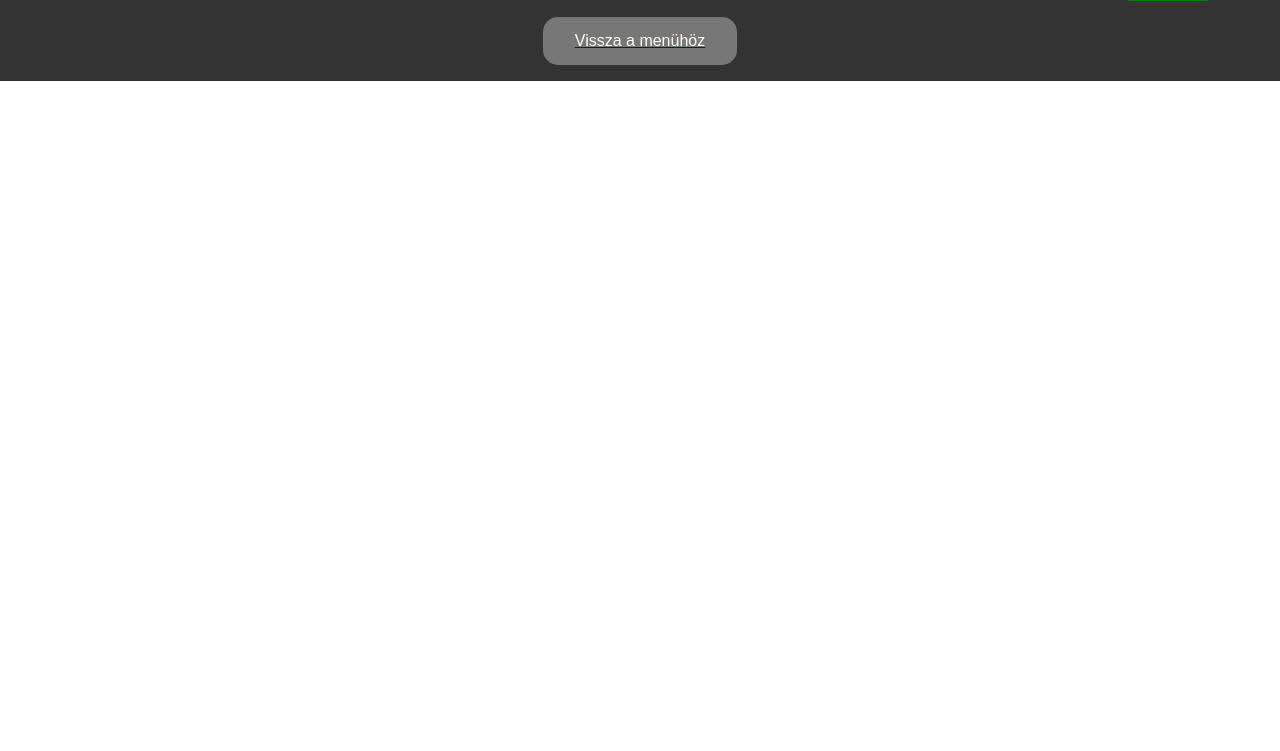
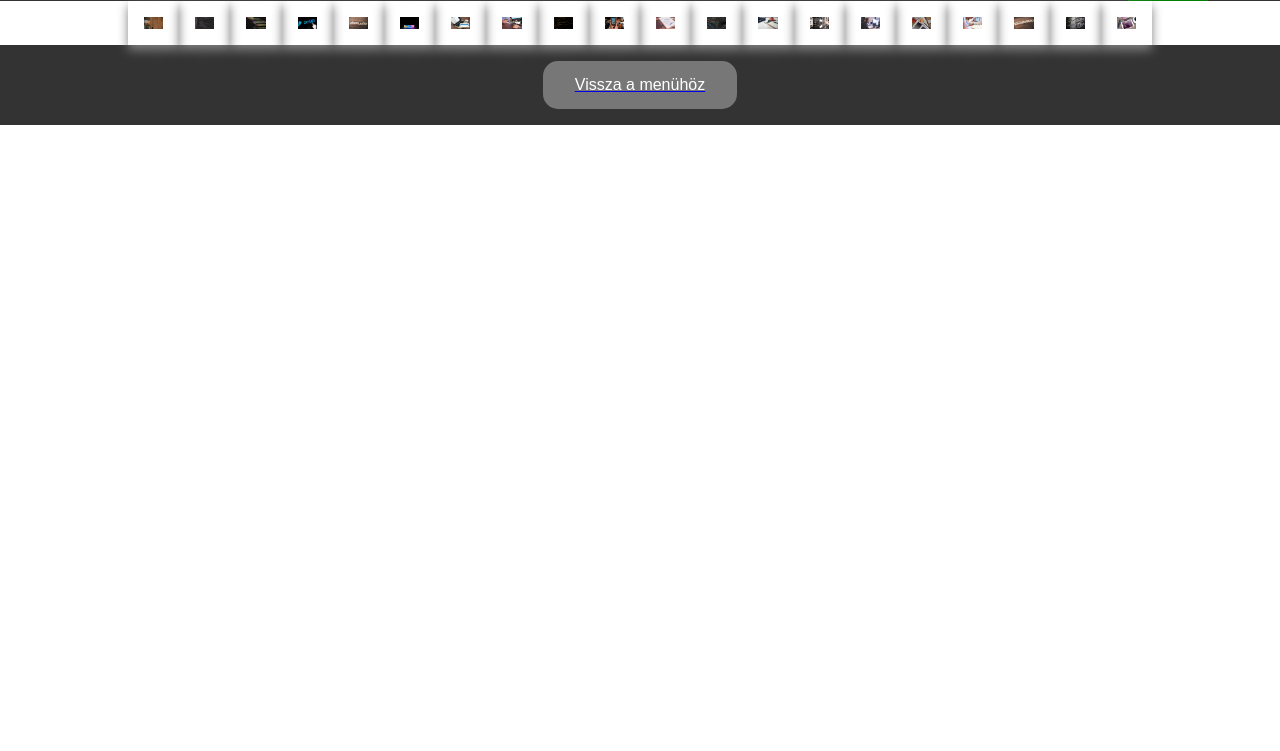
Before and after one commit to KnifeSGS/project-html-001-about-site, a plain HTML site: page gallery.html in a window 1280 px wide. Shown: the part 49-800 px from the top of the page. Drawn offline with Linux system fonts and the light colour scheme.

Commit message:
home ok, works ok, gallery 0.3

```diff
--- a/css/style.css
+++ b/css/style.css
@@ -212,3 +212,23 @@ body {
     max-width: 75%;
   }
 }
+
+.gallery {
+  display: flex;
+  align-items: center;
+  justify-content: center;
+  max-width: 80%;
+  margin: auto;
+}
+.item {
+  display: flex;
+  margin: auto;
+  padding: 1rem;
+  box-shadow: 0 5px 10px gray;
+  width: 80%;
+}
+.kep {
+  display: flex;
+  width: 100%;
+  height: 100%;
+}
--- a/gallery.html
+++ b/gallery.html
@@ -23,10 +23,39 @@
         </nav>
     </header>
 
+<!--     Legalább 20 egyforma méretű képet jeleníts meg ezen az oldalon.
+    Legyen minden kép között azonos a függőleges és a vízszintes távolság.
+    A képekre alkalmazz box shadow effektet, hogy kiemelkedjenek a háttérből.
+    Mobil nézet esetén egymás alatt legyenek a képek, azaz egy legyen egy sorban.
+    Asztali nézet esetén három kép legyen egy sorban. -->
 
-    <main></main>
+    <main>
+        <section>
+            <div class="gallery">
+                <div class="item"><img class="kep" src="/images/gallery/g01.jpg" alt=""></div>
+                <div class="item"><img class="kep" src="/images/gallery/g02.jpg" alt=""></div>
+                <div class="item"><img class="kep" src="/images/gallery/g03.jpg" alt=""></div>
+                <div class="item"><img class="kep" src="/images/gallery/g04.jpg" alt=""></div>
+                <div class="item"><img class="kep" src="/images/gallery/g05.jpg" alt=""></div>
+                <div class="item"><img class="kep" src="/images/gallery/g06.jpg" alt=""></div>
+                <div class="item"><img class="kep" src="/images/gallery/g07.jpg" alt=""></div>
+                <div class="item"><img class="kep" src="/images/gallery/g08.jpg" alt=""></div>
+                <div class="item"><img class="kep" src="/images/gallery/g09.jpg" alt=""></div>
+                <div class="item"><img class="kep" src="/images/gallery/g10.jpg" alt=""></div>
+                <div class="item"><img class="kep" src="/images/gallery/g11.jpg" alt=""></div>
+                <div class="item"><img class="kep" src="/images/gallery/g12.jpg" alt=""></div>
+                <div class="item"><img class="kep" src="/images/gallery/g13.jpg" alt=""></div>
+                <div class="item"><img class="kep" src="/images/gallery/g14.jpg" alt=""></div>
+                <div class="item"><img class="kep" src="/images/gallery/g15.jpg" alt=""></div>
+                <div class="item"><img class="kep" src="/images/gallery/g16.jpg" alt=""></div>
+                <div class="item"><img class="kep" src="/images/gallery/g17.jpg" alt=""></div>
+                <div class="item"><img class="kep" src="/images/gallery/g18.jpg" alt=""></div>
+                <div class="item"><img class="kep" src="/images/gallery/g19.jpg" alt=""></div>
+                <div class="item"><img class="kep" src="/images/gallery/g20.jpg" alt=""></div>
+            </div>
+        </section>
+    </main>
 
-    <section></section>
 
     <!-- Footer: A footerben legyen egy gomb, ami visszavisz a felső menühöz. -->
     <footer>
```
